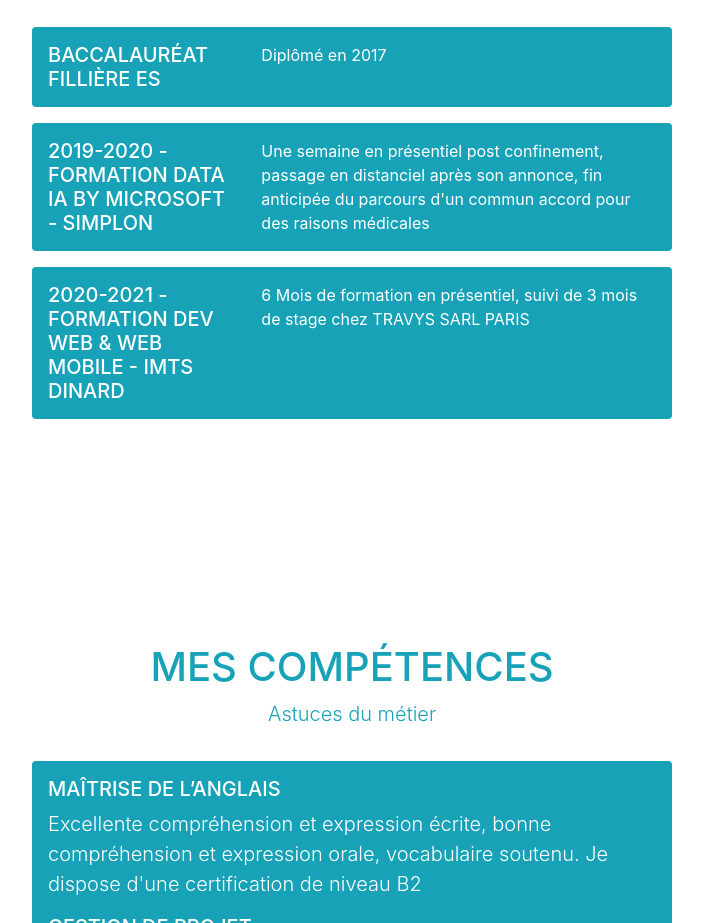
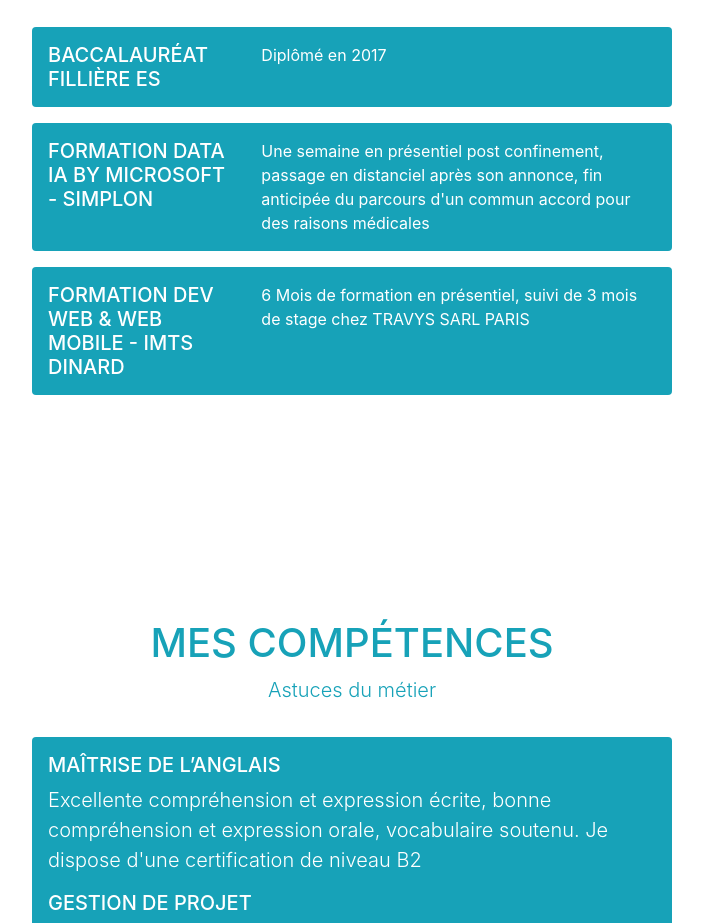
Before and after one commit to Jean-Baptiste-CHENEAU/Jean-Baptiste-CHENEAU.github.io, a plain HTML site: page index.html in a window 1280 px wide. Shown: the part 2360-3283 px from the top of the page, without its empty margins (288-991 px from the left). Drawn offline with nearby package versions, Linux system fonts and the light colour scheme.

Commit message:
Add files via upload

```diff
--- a/index.html
+++ b/index.html
@@ -131,7 +131,7 @@
         </row>
         <row class="row justify-content-center mx-3 mx-lg-0">
           <h5 class="col-sm-4 col-md-3 col-lg-2 bg-info rounded-left px-3 py-3 my-2">
-            2019-2020 - FORMATION DATA IA BY MICROSOFT - SIMPLON
+            FORMATION DATA IA BY MICROSOFT - SIMPLON
           </h5>
           <span class="col-sm-6 col-md-5 col-lg-4 bg-info rounded-right px-3 py-3 my-2">
             Une semaine en présentiel post confinement, passage en distanciel après son annonce, fin anticipée du parcours d'un commun accord pour des raisons médicales
@@ -139,7 +139,7 @@
         </row>
         <row class="row justify-content-center mx-3 mx-lg-0">
           <h5 class="col-sm-4 col-md-3 col-lg-2 bg-info rounded-left px-3 py-3 my-2">
-            2020-2021 - FORMATION DEV WEB & WEB MOBILE - IMTS DINARD
+            FORMATION DEV WEB & WEB MOBILE - IMTS DINARD
           </h5>
           <span class="col-sm-6 col-md-5 col-lg-4 bg-info rounded-right px-3 py-3 my-2">
             6 Mois de formation en présentiel, suivi de 3 mois de stage chez TRAVYS SARL PARIS
```
